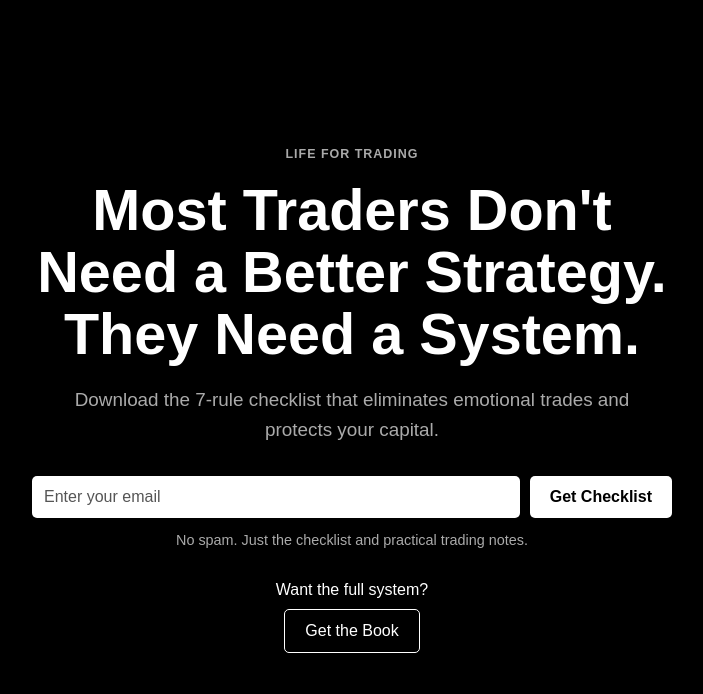
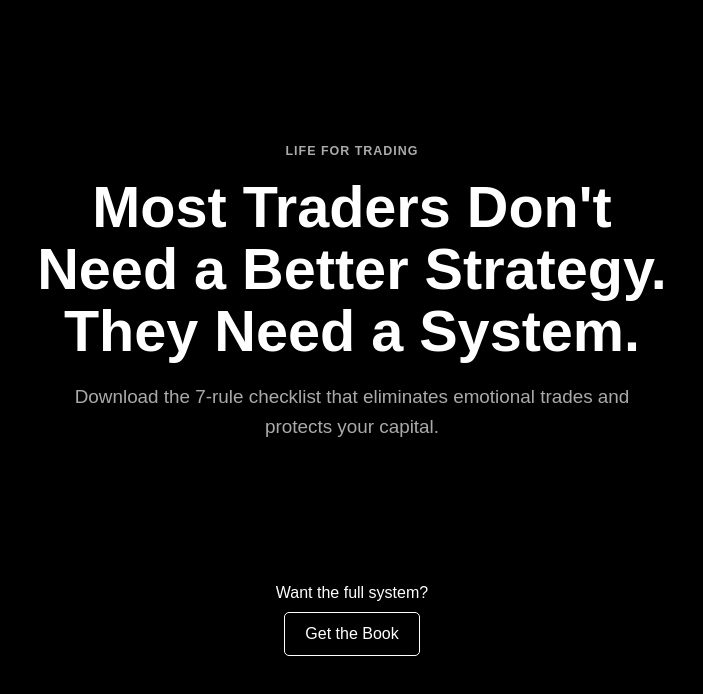
Before and after one commit to jfitz80/lifeforgetrading, a Next.js app: page / in a window 1280 px wide. Shown: the top 694 px of the page, without its empty margins (288-991 px from the left). Built offline with nearby package versions, Linux system fonts and the light colour scheme.

Commit message:
Add Kit email capture embed

```diff
--- a/app/globals.css
+++ b/app/globals.css
@@ -71,8 +71,13 @@ h1 {
   line-height: 1.6;
 }
 
+.kit-form-shell,
 .subscribe-form {
   margin: 0 auto 20px;
+}
+
+.kit-form-shell {
+  min-height: 82px;
 }
 
 .subscribe-form label {
--- a/app/page.tsx
+++ b/app/page.tsx
@@ -1,4 +1,4 @@
-import { SubscribeForm } from "./subscribe-form";
+import Script from "next/script";
 
 export default function Home() {
   return (
@@ -17,7 +17,14 @@ export default function Home() {
             protects your capital.
           </p>
 
-          <SubscribeForm />
+          <div className="kit-form-shell">
+            <Script
+              async
+              data-uid="d6b92e6422"
+              src="https://lifeforgetrading.kit.com/d6b92e6422/index.js"
+              strategy="afterInteractive"
+            />
+          </div>
 
           <div className="book-cta">
             <p>Want the full system?</p>
```
